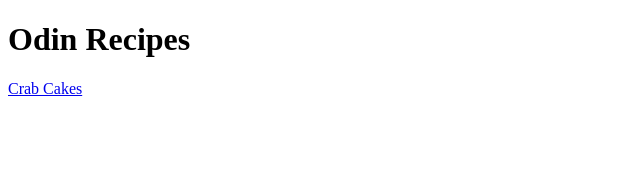
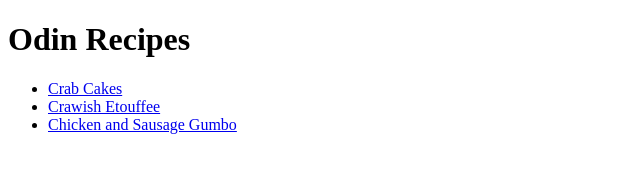
Before and after one commit to emmaroger/odin-recipes, a plain HTML site: page index.html in a window 1280 px wide. Shown: the whole page, without its empty margins (0-640 px from the left). Drawn offline with Linux system fonts and the light colour scheme.

Commit message:
Add recipe links to homepage

```diff
--- a/index.html
+++ b/index.html
@@ -8,11 +8,18 @@
     <meta name="viewport" content="width=device-width, initial-scale=1.0">
     <title>Odin Recipes</title>
 </head>
-<body>
-    <h1>Odin Recipes</h1>
-        <a href="./recipes/crab-cakes.html">Crab Cakes</a>
 
 
 
+<body>
+    <h1>Odin Recipes</h1>
+
+    <!-- Recipe Links List -->
+        <ul>
+           <li><a href="./recipes/crab-cakes.html">Crab Cakes</a></li>
+           <li><a href="./recipes/cetouffee.html">Crawish Etouffee</a></li>
+            <li><a href="./recipes/gumbo.html">Chicken and Sausage Gumbo</a></li>
+        </ul>
+
 </body>
 </html>
```
